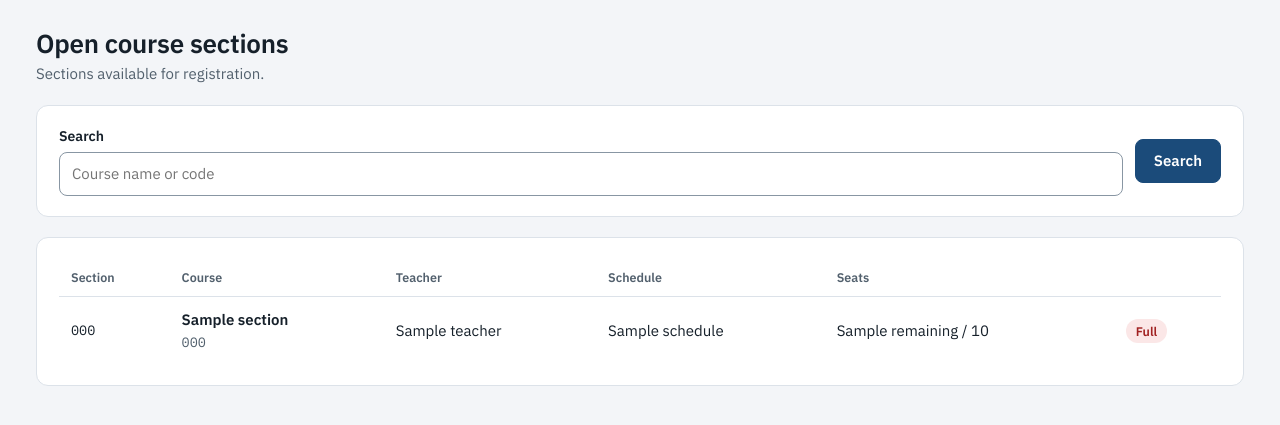
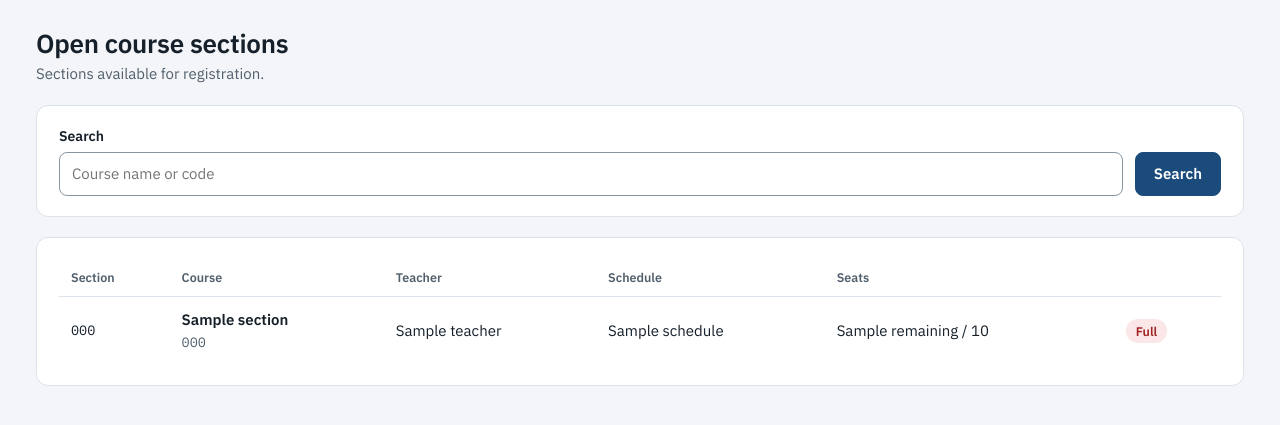
Before and after one commit to YUXGTIDEE/Student-Management-System, a Django app: template Implementation_and_testing/templates/registration/open_sections.html in a window 1280 px wide. Shown: the top 425 px of the page. Run offline with Django 5.2, Linux system fonts and the light colour scheme; the template is opened without the code that fills it: most values are stand-ins (such as "Sample title", 1, 10 or a date in 2020).

Commit message:
Update open_sections.html
Fix bug

```diff
--- a/Implementation_and_testing/templates/registration/open_sections.html
+++ b/Implementation_and_testing/templates/registration/open_sections.html
@@ -1,6 +1,6 @@
 {% extends "common/base.html" %}
 {% block content %}
 <div class="top"><div><h1>Open course sections</h1><p class="sub">Sections available for registration.</p></div></div>
-<section class="card"><form class="row" method="get"><div class="field grow"><label for="q">Search</label><input id="q" name="q" value="{{ q }}" placeholder="Course name or code"></div><input type="hidden" name="semester_id" value="{{ semester_id }}"><button class="btn pri" type="submit">Search</button></form></section>
+<section class="card"><form class="row" method="get" style="align-items: flex-end;"><div class="field grow"><label for="q">Search</label><input id="q" name="q" value="{{ q }}" placeholder="Course name or code"></div><input type="hidden" name="semester_id" value="{{ semester_id }}"><button class="btn pri" type="submit">Search</button></form></section>
 <section class="card"><div class="tw"><table class="t"><thead><tr><th>Section</th><th>Course</th><th>Teacher</th><th>Schedule</th><th>Seats</th><th></th></tr></thead><tbody>{% for section in sections %}<tr><td class="mono">{{ section.section_code }}</td><td><b>{{ section.course_name }}</b><br><span class="hint mono">{{ section.course_code }}</span></td><td>{{ section.teacher|default:"—" }}</td><td>{{ section.schedule|default:"—" }}</td><td>{{ section.remaining }} / {{ section.max_capacity }}</td><td>{% if section.state == "FULL" %}<span class="chip bad">Full</span>{% else %}<a class="btn pri sm" href="{% url 'registration:register_confirm_view' section.section_id %}">Register</a>{% endif %}</td></tr>{% empty %}<tr><td colspan="6"><span class="hint">No open sections.</span></td></tr>{% endfor %}</tbody></table></div></section>
 {% endblock %}
```
